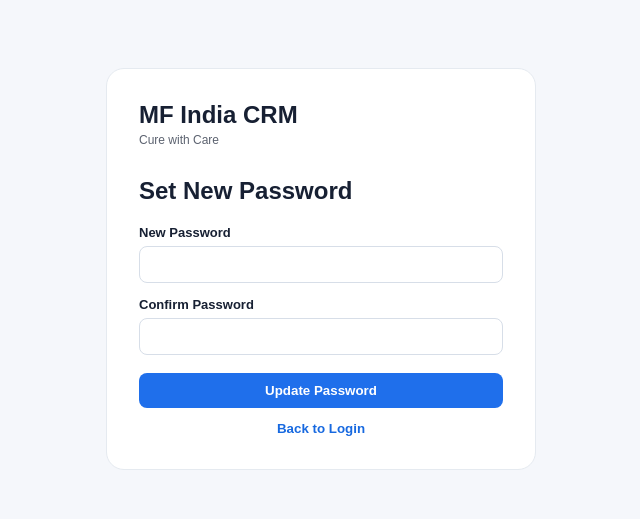
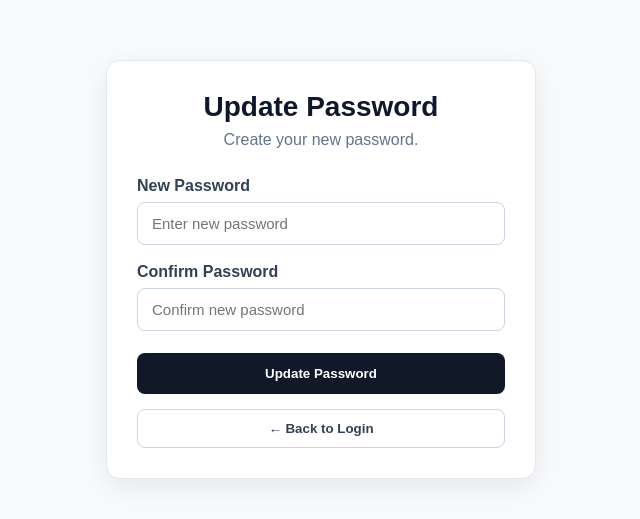
Before and after one commit to mfindia2016-prog/followme, a Next.js app: page /update-password in a window 1280 px wide. Shown: the part 131-650 px from the top of the page, without its empty margins (319-959 px from the left). Built offline with nearby package versions, Linux system fonts and the light colour scheme; no server answers.

Commit message:
Rename component to UpdatePasswordPage and refactor

```diff
--- a/app/update-password/page.tsx
+++ b/app/update-password/page.tsx
@@ -4,133 +4,284 @@ import { FormEvent, useState } from "react";
 import { useRouter } from "next/navigation";
 import { supabaseBrowser } from "@/lib/supabase-browser";
 
-export default function UpdatePassword() {
+export default function UpdatePasswordPage() {
+  const router = useRouter();
+
   const [password, setPassword] = useState("");
-  const [confirmPassword, setConfirmPassword] = useState("");
+  const [confirmPassword, setConfirmPassword] =
+    useState("");
+
+  const [loading, setLoading] = useState(false);
   const [message, setMessage] = useState("");
   const [error, setError] = useState("");
-  const [loading, setLoading] = useState(false);
 
-  const router = useRouter();
-
-  async function updatePassword(e: FormEvent) {
+  async function handleSubmit(
+    e: FormEvent<HTMLFormElement>
+  ) {
     e.preventDefault();
 
+    setMessage("");
     setError("");
-    setMessage("");
 
     if (password.length < 6) {
-      setError("Password must be at least 6 characters.");
+      setError(
+        "Password must be at least 6 characters."
+      );
       return;
     }
 
     if (password !== confirmPassword) {
-      setError("Passwords do not match.");
+      setError(
+        "Passwords do not match."
+      );
       return;
     }
 
+    try {
       setLoading(true);
 
-    const { error } = await supabaseBrowser().auth.updateUser({
+      // IMPORTANT:
+      // supabaseBrowser is already a Supabase client.
+      // Do NOT use supabaseBrowser().
+      const supabase = supabaseBrowser;
+
+      const { error: updateError } =
+        await supabase.auth.updateUser({
           password,
         });
 
-    setLoading(false);
-
-    if (error) {
-      setError(error.message);
-      return;
+      if (updateError) {
+        throw updateError;
       }
 
-    setMessage("Password updated successfully.");
+      setMessage(
+        "Password updated successfully."
+      );
+
+      setPassword("");
+      setConfirmPassword("");
 
       setTimeout(() => {
         router.push("/login");
         router.refresh();
-    }, 1500);
+      }, 1200);
+    } catch (err) {
+      console.error(err);
+
+      setError(
+        err instanceof Error
+          ? err.message
+          : "Unable to update password."
+      );
+    } finally {
+      setLoading(false);
+    }
   }
 
   return (
-    <main className="login">
-      <form className="loginbox" onSubmit={updatePassword}>
-        <div className="brand">MF India CRM</div>
+    <main
+      style={{
+        minHeight: "100vh",
+        display: "flex",
+        alignItems: "center",
+        justifyContent: "center",
+        padding: 20,
+        background: "#f8fafc",
+      }}
+    >
+      <div
+        style={{
+          width: "100%",
+          maxWidth: 430,
+          background: "#fff",
+          border: "1px solid #e2e8f0",
+          borderRadius: 14,
+          padding: 30,
+          boxShadow:
+            "0 8px 30px rgba(0,0,0,0.08)",
+        }}
+      >
+        <div
+          style={{
+            textAlign: "center",
+            marginBottom: 28,
+          }}
+        >
+          <h1
+            style={{
+              margin: 0,
+              fontSize: 28,
+              color: "#0f172a",
+            }}
+          >
+            Update Password
+          </h1>
 
-        <div className="tag">Cure with Care</div>
+          <p
+            style={{
+              marginTop: 8,
+              color: "#64748b",
+            }}
+          >
+            Create your new password.
+          </p>
+        </div>
 
-        <h2>Set New Password</h2>
+        {message && (
+          <div
+            style={{
+              marginBottom: 18,
+              padding: 12,
+              borderRadius: 8,
+              background: "#dcfce7",
+              border: "1px solid #bbf7d0",
+              color: "#166534",
+            }}
+          >
+            {message}
+          </div>
+        )}
 
         {error && (
-          <div className="error">
+          <div
+            style={{
+              marginBottom: 18,
+              padding: 12,
+              borderRadius: 8,
+              background: "#fee2e2",
+              border: "1px solid #fecaca",
+              color: "#991b1b",
+            }}
+          >
             {error}
           </div>
         )}
 
-        {message && (
-          <div className="success">
-            {message}
-          </div>
-        )}
-
-        <div className="field">
-          <label>New Password</label>
+        <form onSubmit={handleSubmit}>
+          <div
+            style={{
+              marginBottom: 18,
+            }}
+          >
+            <label
+              htmlFor="password"
+              style={{
+                display: "block",
+                marginBottom: 7,
+                fontWeight: 600,
+                color: "#334155",
+              }}
+            >
+              New Password
+            </label>
 
             <input
-            className="input"
+              id="password"
               type="password"
               value={password}
-            onChange={(e) => setPassword(e.target.value)}
+              onChange={(e) =>
+                setPassword(e.target.value)
+              }
+              placeholder="Enter new password"
+              autoComplete="new-password"
               required
-            minLength={6}
+              style={{
+                width: "100%",
+                boxSizing: "border-box",
+                padding: "12px 14px",
+                borderRadius: 8,
+                border:
+                  "1px solid #cbd5e1",
+                fontSize: 15,
+              }}
             />
           </div>
 
           <div
-          className="field"
-          style={{ marginTop: 14 }}
+            style={{
+              marginBottom: 22,
+            }}
           >
-          <label>Confirm Password</label>
+            <label
+              htmlFor="confirmPassword"
+              style={{
+                display: "block",
+                marginBottom: 7,
+                fontWeight: 600,
+                color: "#334155",
+              }}
+            >
+              Confirm Password
+            </label>
 
             <input
-            className="input"
+              id="confirmPassword"
               type="password"
               value={confirmPassword}
               onChange={(e) =>
-              setConfirmPassword(e.target.value)
+                setConfirmPassword(
+                  e.target.value
+                )
               }
+              placeholder="Confirm new password"
+              autoComplete="new-password"
               required
-            minLength={6}
+              style={{
+                width: "100%",
+                boxSizing: "border-box",
+                padding: "12px 14px",
+                borderRadius: 8,
+                border:
+                  "1px solid #cbd5e1",
+                fontSize: 15,
+              }}
             />
           </div>
 
           <button
-          className="btn"
+            type="submit"
+            disabled={loading}
             style={{
               width: "100%",
-            marginTop: 18,
+              padding: "13px 16px",
+              border: "none",
+              borderRadius: 8,
+              background: "#111827",
+              color: "#fff",
+              fontWeight: 600,
+              cursor: loading
+                ? "not-allowed"
+                : "pointer",
+              opacity: loading ? 0.6 : 1,
             }}
-          disabled={loading}
           >
             {loading
               ? "Updating..."
               : "Update Password"}
           </button>
+        </form>
 
         <button
           type="button"
-          onClick={() => router.push("/login")}
+          onClick={() =>
+            router.push("/login")
+          }
           style={{
             width: "100%",
-            marginTop: 12,
-            background: "transparent",
-            border: 0,
-            color: "#1769e0",
+            marginTop: 15,
+            padding: "11px 16px",
+            border:
+              "1px solid #cbd5e1",
+            borderRadius: 8,
+            background: "#fff",
+            color: "#334155",
+            fontWeight: 600,
             cursor: "pointer",
-            fontWeight: 600,
           }}
         >
-          Back to Login
+          ← Back to Login
         </button>
-      </form>
+      </div>
     </main>
   );
 }
```
Lines whose indentation alone changed are shown as unchanged.
